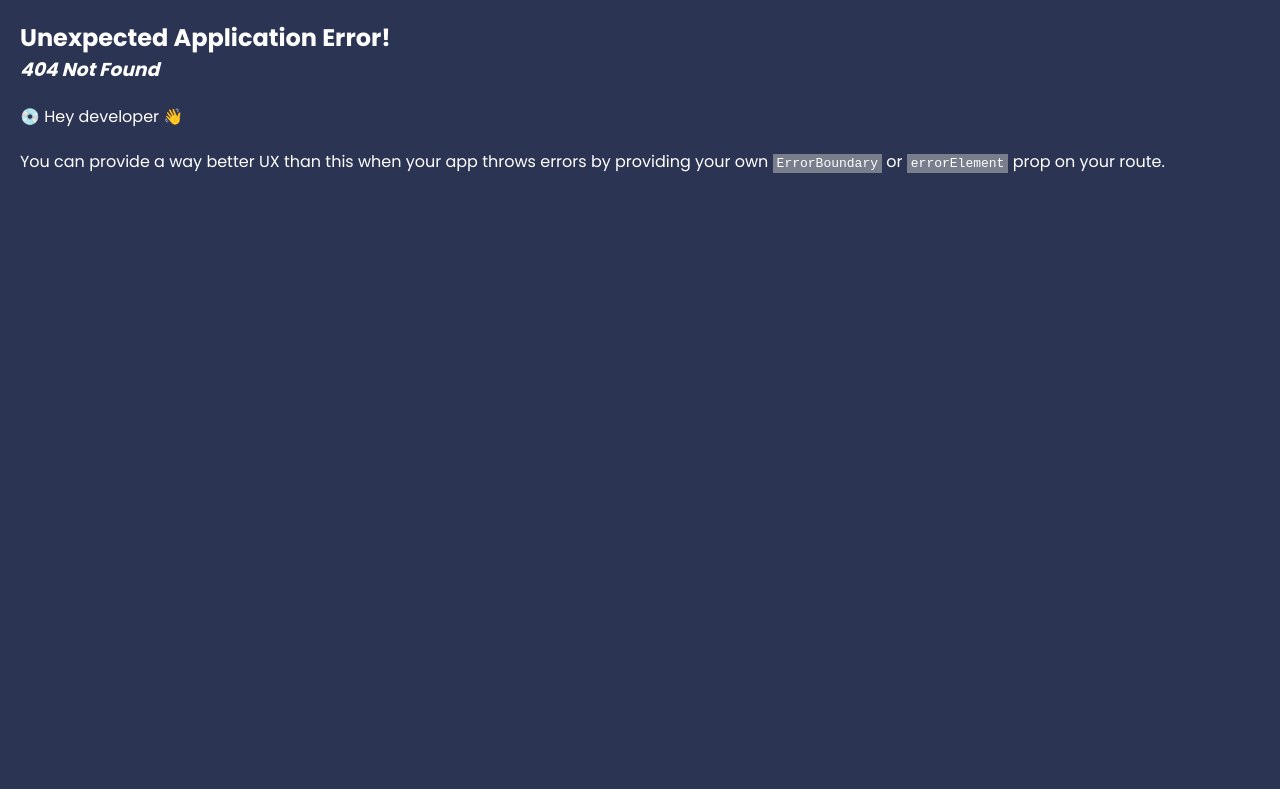
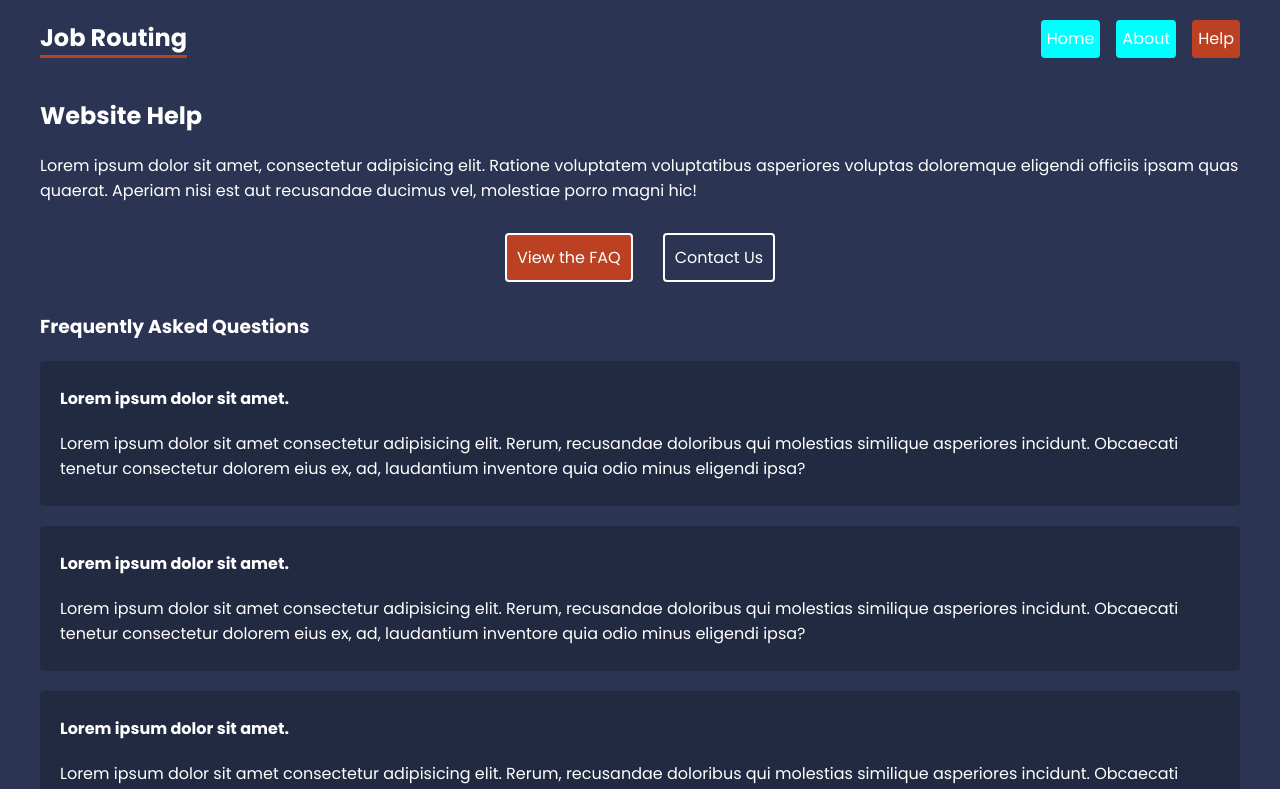
Before and after one commit to KAHWAIKK/ReactRouter1, a React (Create React App) app: page /help/faq in a window 1280 px wide. Before the commit this address had no page. Shown: the top 789 px of the page. Built offline with nearby package versions, Linux system fonts and the light colour scheme.

Commit message:
Added nested routes and layout

```diff
--- a/src/App.js
+++ b/src/App.js
@@ -9,16 +9,24 @@
 
 import Home from "./pages/Home"
 import About from "./pages/About"
+import Faq from './pages/Help/faq'
+import Contact from './pages/Help/contact'
 
 //layouts
 import RouteLayout from './Layout/RouteLayout'
+import HelpLayout from './Layout/HelpLayout'
+
 
 
 const router = createBrowserRouter(
   createRoutesFromElements(
       <Route path="/" element={<RouteLayout></RouteLayout>}>
           <Route path="/" element={<Home></Home>}></Route>
-          <Route path="/about" element={<About></About>}></Route>
+          <Route path="about" element={<About></About>}></Route>
+          <Route path="help" element={<HelpLayout></HelpLayout>}>
+            <Route path="faq" element={<Faq></Faq>} ></Route>
+            <Route path="contact" element={<Contact></Contact>} ></Route>
+          </Route>
       </Route>
   )
 )
--- /dev/null
+++ b/src/Layout/HelpLayout.js
@@ -0,0 +1,24 @@
+import React from 'react'
+import {Outlet,NavLink} from 'react-router-dom'
+
+const HelpLayout = () => {
+  return (
+    <div className='help-layout'>
+        <h2>Website Help</h2>
+
+        <p>Lorem ipsum dolor sit amet, consectetur adipisicing elit. Ratione voluptatem voluptatibus asperiores voluptas doloremque eligendi officiis ipsam quas quaerat. Aperiam nisi est aut recusandae ducimus vel, molestiae porro magni hic!</p>
+
+        <nav>
+            <NavLink to="faq">View the FAQ</NavLink>
+            <NavLink to="contact">Contact Us</NavLink>
+        </nav>
+
+        <Outlet></Outlet>
+
+    </div>
+
+  )
+
+}
+
+export default HelpLayout
--- a/src/Layout/RouteLayout.js
+++ b/src/Layout/RouteLayout.js
@@ -10,6 +10,7 @@
          {/*  <Link to="/">Home</Link> */}
           <NavLink to="/">Home</NavLink>
           <NavLink to="/about">About</NavLink>
+          <NavLink to="/help">Help</NavLink>
         </nav>
       </header>
       <main>
--- a/src/index.css
+++ b/src/index.css
@@ -57,12 +57,54 @@
 }
 
 /* help layout */
+.help-layout nav{
+  display:flex;
+  justify-content: center;
+  gap: 30px;
+  margin: 30px 0;
+
+}
+.help-layout nav a{
+  padding: 10px;
+  border: 2px solid white;
+  border-radius: 4px;
+  text-decoration: none;
+}
+.help-layout nav a:hover{
+  border-color: var(--primary);
+}
+.help-layout nav a.active{
+  background: var(--primary);
+}
 
 
 
 /*   faq */
 
-
+.faq .question {
+  background: rgba(0,0,0,0.2);
+  padding: 5px 20px;
+  border-radius: 4px;
+  margin: 20px 0;
+}
+/*  contact form */
+form {
+  margin-top: 30px;
+}
+form input, form label span, form textarea {
+  display: block;
+}
+form input, form textarea {
+  margin-bottom: 30px;
+  padding: 8px;
+  border-radius: 4px;
+  border: 0;
+  width: 300px;
+  color: var(--secondary);
+}
+form label span {
+  margin-bottom: 10px;
+}
 /* carreers list */
 
 
--- /dev/null
+++ b/src/pages/Help/contact.js
@@ -0,0 +1,20 @@
+
+
+export default function Contact() {
+    return (
+      <div className="contact">
+        <h3>Contact Us</h3>
+        <form>
+          <label>
+            <span>Your email:</span>
+            <input type="email" name="email" required />
+          </label>
+          <label>
+            <span>Your message:</span>
+            <textarea name="message" required></textarea>
+          </label>
+          <button>Submit</button>
+        </form>
+      </div>
+    )
+  }
--- /dev/null
+++ b/src/pages/Help/faq.js
@@ -0,0 +1,34 @@
+
+export default function Faq() {
+    return (
+      <div className="faq">
+        <h3>Frequently Asked Questions</h3>
+
+        <div className="question">
+          <p><strong>Lorem ipsum dolor sit amet.</strong></p>
+          <p>Lorem ipsum dolor sit amet consectetur adipisicing elit. Rerum, recusandae doloribus qui molestias similique asperiores incidunt. Obcaecati tenetur consectetur dolorem eius ex, ad, laudantium inventore quia odio minus eligendi ipsa?</p>
+        </div>
+
+        <div className="question">
+          <p><strong>Lorem ipsum dolor sit amet.</strong></p>
+          <p>Lorem ipsum dolor sit amet consectetur adipisicing elit. Rerum, recusandae doloribus qui molestias similique asperiores incidunt. Obcaecati tenetur consectetur dolorem eius ex, ad, laudantium inventore quia odio minus eligendi ipsa?</p>
+        </div>
+
+        <div className="question">
+          <p><strong>Lorem ipsum dolor sit amet.</strong></p>
+          <p>Lorem ipsum dolor sit amet consectetur adipisicing elit. Rerum, recusandae doloribus qui molestias similique asperiores incidunt. Obcaecati tenetur consectetur dolorem eius ex, ad, laudantium inventore quia odio minus eligendi ipsa?</p>
+        </div>
+
+        <div className="question">
+          <p><strong>Lorem ipsum dolor sit amet.</strong></p>
+          <p>Lorem ipsum dolor sit amet consectetur adipisicing elit. Rerum, recusandae doloribus qui molestias similique asperiores incidunt. Obcaecati tenetur consectetur dolorem eius ex, ad, laudantium inventore quia odio minus eligendi ipsa?</p>
+        </div>
+
+        <div className="question">
+          <p><strong>Lorem ipsum dolor sit amet.</strong></p>
+          <p>Lorem ipsum dolor sit amet consectetur adipisicing elit. Rerum, recusandae doloribus qui molestias similique asperiores incidunt. Obcaecati tenetur consectetur dolorem eius ex, ad, laudantium inventore quia odio minus eligendi ipsa?</p>
+        </div>
+
+      </div>
+    )
+  }
```
